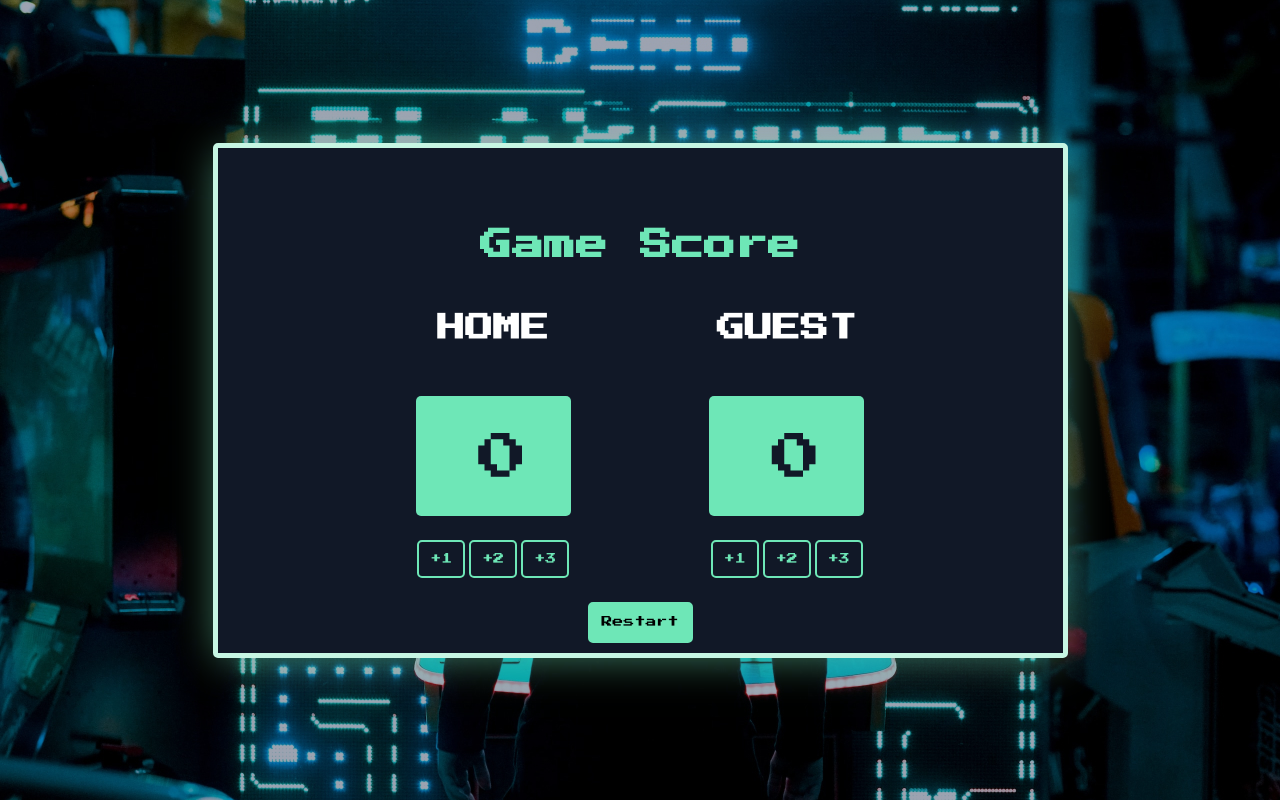
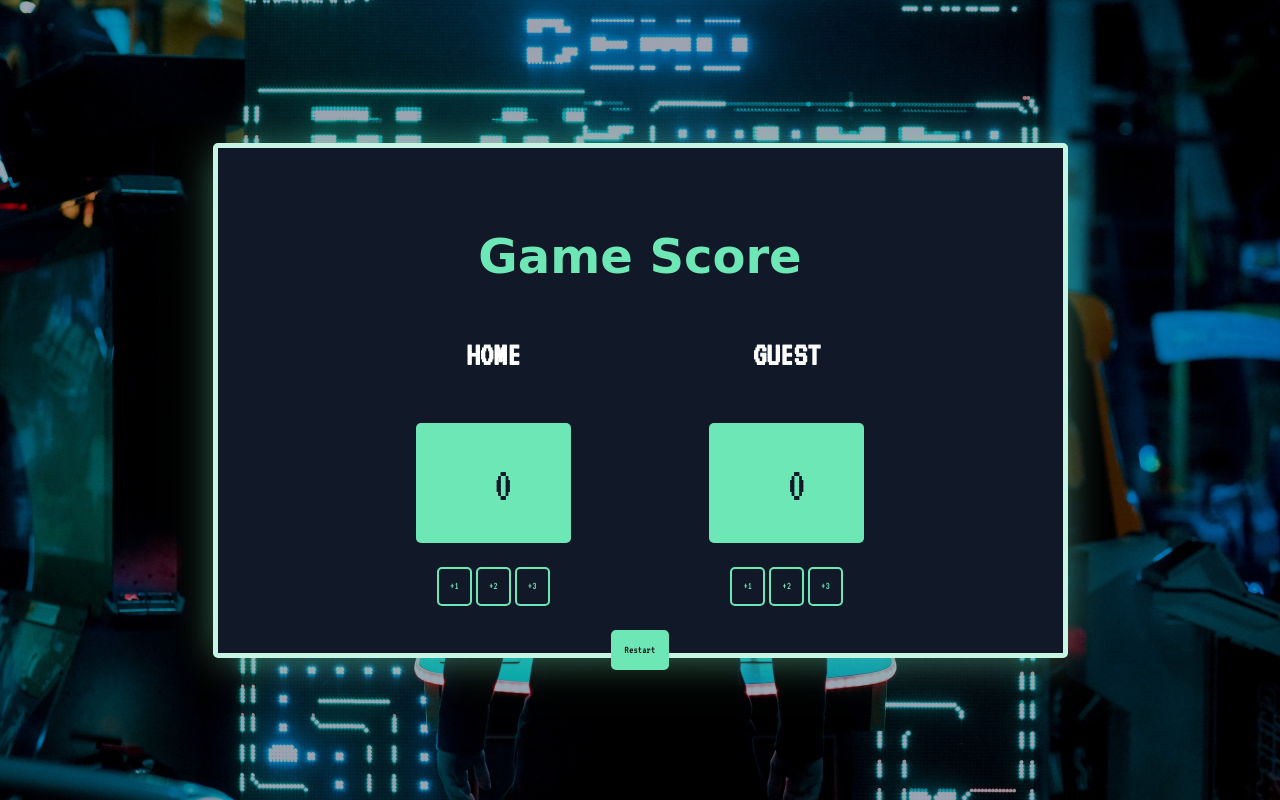
Before and after one commit to virajaher/matrix-scoreboard, a plain HTML site: page index.html in a window 1280 px wide. Drawn offline with nearby package versions, Linux system fonts and the light colour scheme; a web font is replaced by a local one.

Commit message:
Updated font-family and font-sizes

```diff
--- a/index.css
+++ b/index.css
@@ -43,28 +43,29 @@ body {
 }
 
 
+h3, h4, #restart-btn, p, #add-point {
+    font-family: 'VT323', monospace;
+}
+
 h1{
     font-family: 'Press Start 2P', cursive;
     color: #6EE7B7;
-    font-size: 32px;
+    font-size: 48px;
     line-height: 33.6px;
 }
 
 h3 {
-    font-family: 'Press Start 2P', cursive;
-    font-size: 28px;
+    font-size: 34px;
     line-height: 33.6px;
 }
 
 h4 {
-    font-family: 'Press Start 2P', cursive;
     font-size: 3em;
 }
 
 
 
 #restart-btn {
-    font-family: 'Press Start 2P', cursive;
     font-size: 11px;
     padding: 12px 12px;
     background-color: #6EE7B7;
@@ -100,8 +101,6 @@ h4 {
 
 
 p {
-    font-family: 'Press Start 2P';
-    font-style: normal;
     font-weight: 400;
     font-size: 50px;
     line-height: 125px;
@@ -109,8 +108,6 @@ p {
 }
 
 #add-point {
-    font-family: 'Press Start 2P';
-    font-style: normal;
     font-weight: 400;
     font-size: 11px;
     padding: 11px;
--- a/index.html
+++ b/index.html
@@ -2,8 +2,8 @@
     <head>
         <link rel="stylesheet" href="https://cdnjs.cloudflare.com/ajax/libs/normalize/8.0.1/normalize.css">
         <link rel="preconnect" href="https://fonts.googleapis.com">
-<link rel="preconnect" href="https://fonts.gstatic.com" crossorigin>
-<link href="https://fonts.googleapis.com/css2?family=Press+Start+2P&family=Rubik+Iso&display=swap" rel="stylesheet">
+        <link rel="preconnect" href="https://fonts.gstatic.com" crossorigin>
+        <link href="https://fonts.googleapis.com/css2?family=VT323&display=swap" rel="stylesheet">
         <link rel="stylesheet" href="index.css">
     </head>
     <body>
```
